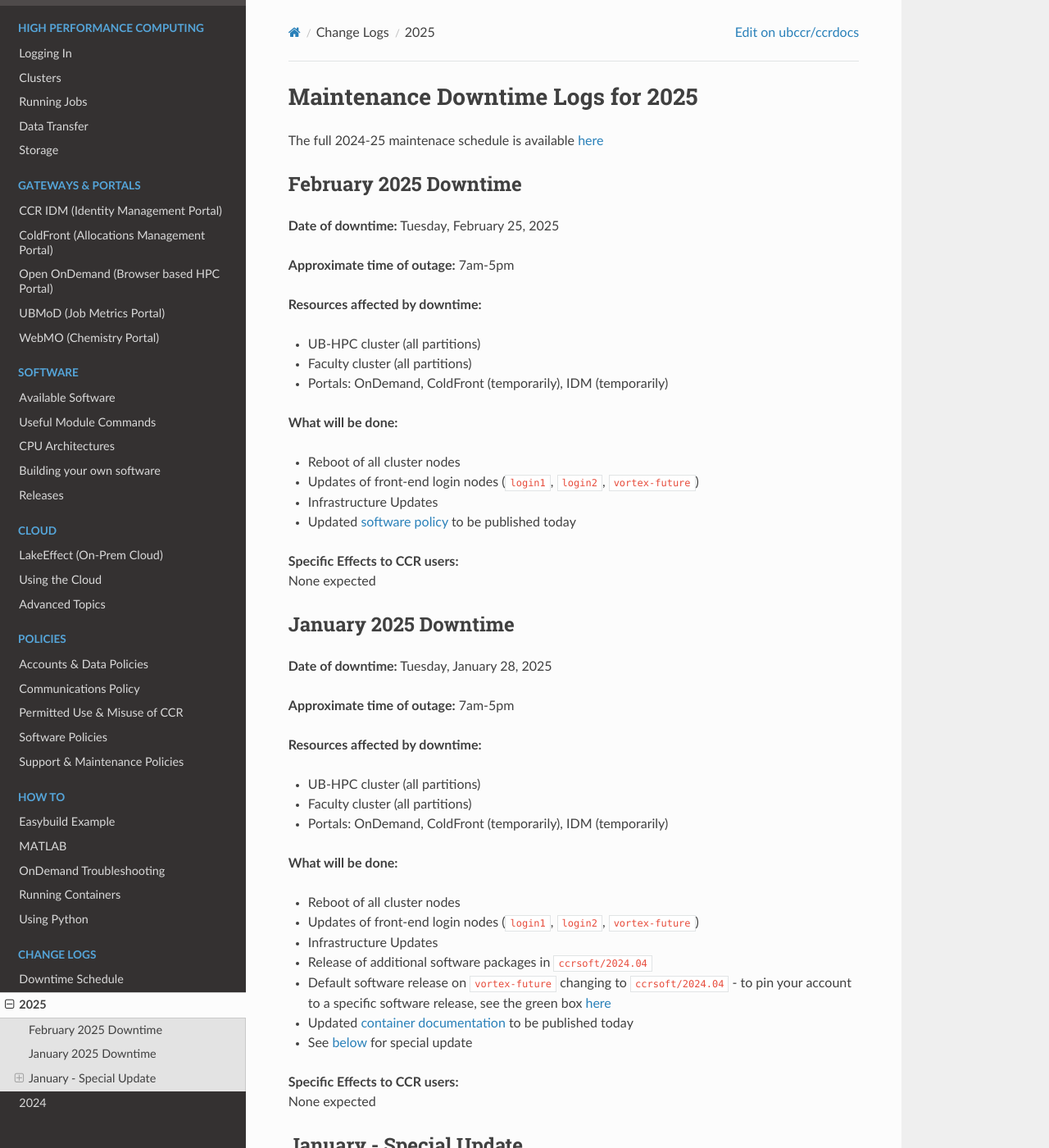
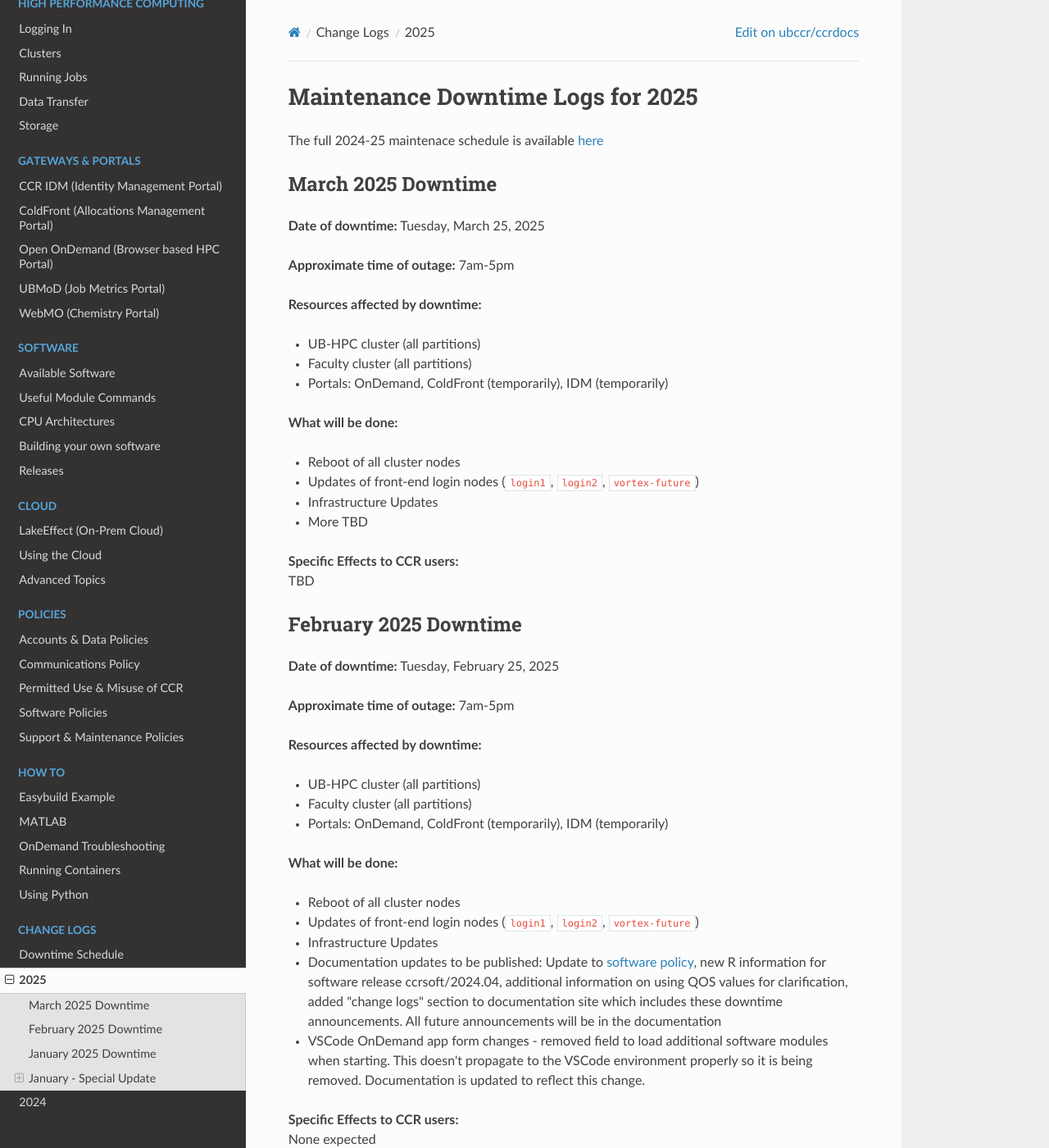
Before and after one commit to ubccr/ccrdocs, an MkDocs documentation site: the page built from pages/changelogs/2025.md, in a window 1280 px wide and 1400 px high. Shown: the whole window at 82% size. Built offline with MkDocs 1.6.1, drawn with Linux system fonts in a browser that asks for light colours; nearby versions of some CDN libraries.

Commit message:
added March downtime to change logs

```diff
--- a/pages/changelogs/2025.md
+++ b/pages/changelogs/2025.md
@@ -1,6 +1,28 @@
 # Maintenance Downtime Logs for 2025
 
 The full 2024-25 maintenace schedule is available [here](2025-downtime-schedule.md)
+
+## March 2025 Downtime
+
+**Date of downtime:** Tuesday, March 25, 2025
+
+**Approximate time of outage:** 7am-5pm
+
+**Resources affected by downtime:**
+
+ - UB-HPC cluster (all partitions)
+ - Faculty cluster (all partitions)
+ - Portals: OnDemand, ColdFront (temporarily), IDM (temporarily)
+
+**What will be done:**
+
+ - Reboot of all cluster nodes
+ - Updates of front-end login nodes (`login1`, `login2`, `vortex-future`)
+ - Infrastructure Updates
+ - More TBD
+
+**Specific Effects to CCR users:**
+TBD
 
 ## February 2025 Downtime
 
@@ -19,7 +41,8 @@ The full 2024-25 maintenace schedule is available [here](2025-downtime-schedule.
  - Reboot of all cluster nodes
  - Updates of front-end login nodes (`login1`, `login2`, `vortex-future`)
  - Infrastructure Updates
- - Updated [software policy](../policies/software.md) to be published today
+ - Documentation updates to be published: Update to [software policy](../policies/software.md), new R information for software release ccrsoft/2024.04, additional information on using QOS values for clarification, added "change logs" section to documentation site which includes these downtime announcements.  All future announcements will be in the documentation
+ - VSCode OnDemand app form changes - removed field to load additional software modules when starting.  This doesn't propagate to the VSCode environment properly so it is being removed.  Documentation is updated to reflect this change.
 
 **Specific Effects to CCR users:**
 None expected
```
